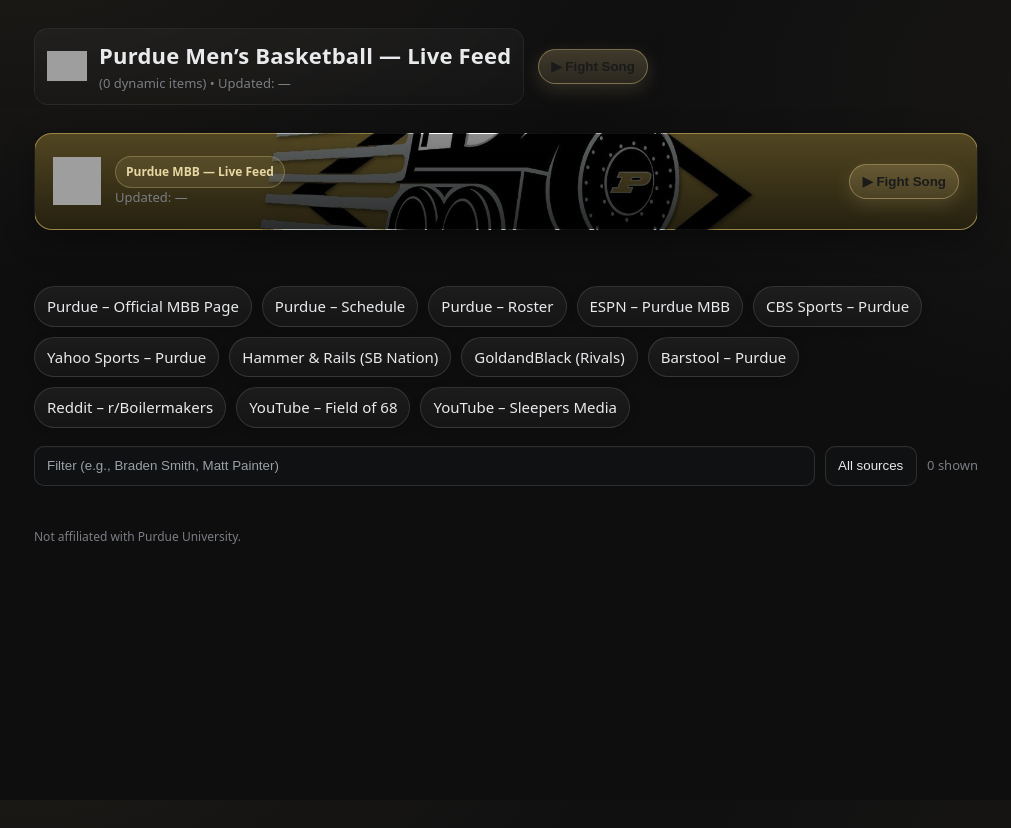
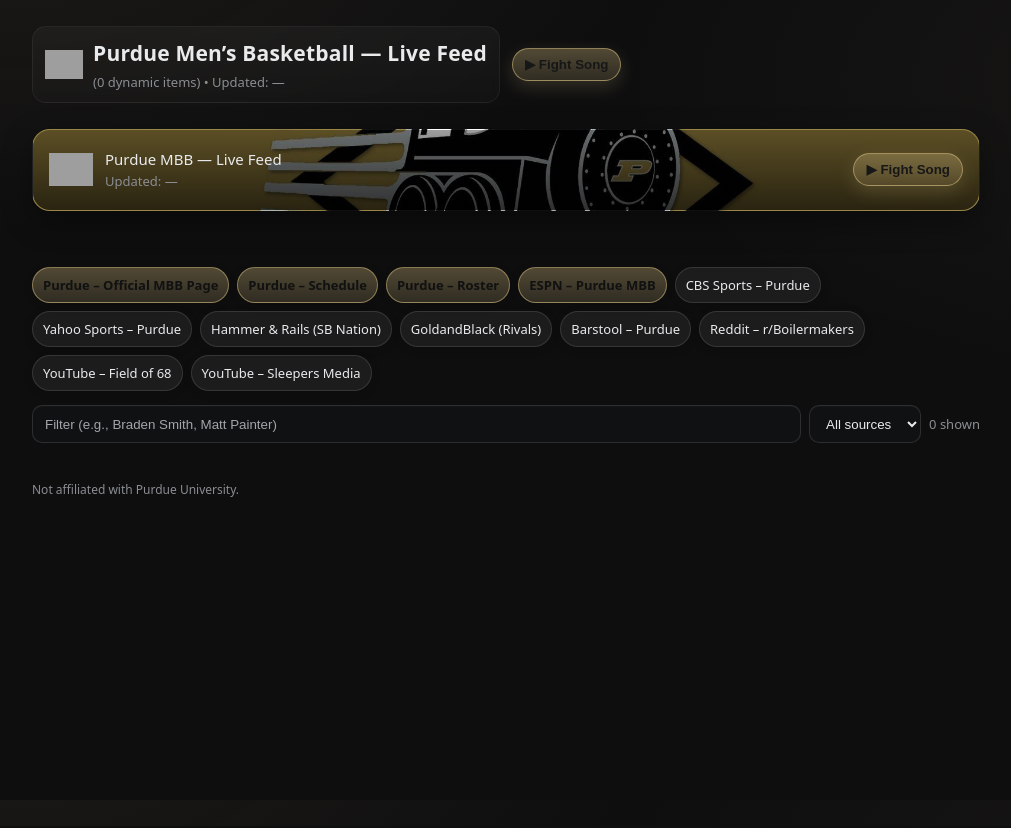
Before and after one commit to jasonab74-ctrl/purdue-mbb-bot, a Flask app: page / in a window 1280 px wide. Shown: the whole page, without its empty margins (134-1145 px from the left). After the commit the page ends 497 px from the top, so only its background shows below. Run offline with Flask 3, Linux system fonts and the light colour scheme; data that the repository does not hold is empty; grey boxes are pictures that could not be loaded.

Commit message:
Update style.css

```diff
--- a/static/style.css
+++ b/static/style.css
@@ -1,205 +1,114 @@
 /* -------------------------------------------------------
-   Purdue MBB Live Feed — Sleek Layout (layout-only)
-   Safe: CSS-only; no JS/Python changes required.
+   Purdue MBB — Sleek Layout v2 (visual-only)
    ------------------------------------------------------ */
+:root{
+  --bg:#0e0e0f; --card:#151516; --muted:#8a8d92; --text:#e9eaec;
+  --gold:#cfb87c; --gold-2:#e6d7a4; --ring:rgba(207,184,124,.5);
+  --shadow:0 10px 30px rgba(0,0,0,.35); --radius:14px;
+}
+*{box-sizing:border-box} html,body{height:100%}
+body{margin:0; font:15px/1.55 system-ui,-apple-system,Segoe UI,Roboto,Arial;
+  color:var(--text);
+  background:
+    radial-gradient(1100px 520px at 10% -10%, rgba(207,184,124,.07), transparent 60%),
+    radial-gradient(1100px 520px at 110% 10%, rgba(207,184,124,.05), transparent 60%),
+    var(--bg);
+}
+.container{max-width:980px; margin:26px auto 56px; padding:0 16px}
 
-:root{
-  --bg: #0e0e0f;
-  --card: #151516;
-  --muted: #7a7d82;
-  --text: #e9eaec;
-  --gold: #cfb87c;     /* Purdue old gold */
-  --gold-2: #e6d7a4;
-  --accent: #2b73ff;   /* subtle interactive */
-  --ring: rgba(207,184,124,0.45);
-  --shadow: 0 10px 30px rgba(0,0,0,0.35);
-  --radius: 14px;
+/* header */
+.site-header{display:flex; align-items:center; gap:12px; margin-bottom:14px}
+.site-header .brand{display:flex; align-items:center; gap:10px;
+  padding:10px 12px; background:linear-gradient(180deg,rgba(255,255,255,.04),rgba(255,255,255,.02));
+  border:1px solid rgba(255,255,255,.06); border-radius:var(--radius); backdrop-filter:blur(4px)
+}
+img.logo{width:38px;height:38px;object-fit:contain;display:block}
+h1{margin:0 0 2px 0;font-size:21px;letter-spacing:.2px}
+.subtle{color:var(--muted);font-size:13px}
+
+/* hero */
+.hero{position:relative;overflow:hidden;border-radius:calc(var(--radius) + 4px);
+  border:1px solid rgba(255,255,255,.06); background:#101113 url("/static/hero.jpg") center/cover no-repeat;
+  box-shadow:var(--shadow); margin-bottom:16px
+}
+.hero::after{content:"";position:absolute;inset:0;background:linear-gradient(180deg,rgba(0,0,0,.38),rgba(0,0,0,.72))}
+.hero-inner{position:relative;z-index:1;padding:18px 16px;display:flex;align-items:center;justify-content:space-between;gap:12px}
+.hero .left{display:flex;align-items:center;gap:12px}
+.hero img.logo{width:44px;height:44px}
+
+/* quick links (tighter + wrap) */
+.quick-links{display:flex;flex-wrap:wrap;gap:8px;row-gap:8px;margin:8px 0 14px}
+.quick-links a{
+  text-decoration:none;color:var(--text);
+  background:rgba(255,255,255,.06);
+  border:1px solid rgba(255,255,255,.12);
+  padding:7px 10px;border-radius:999px;font-size:13px;
+  transition:transform .05s ease,border-color .12s ease,background .12s ease;
+  box-shadow:0 2px 10px rgba(0,0,0,.16); white-space:nowrap
+}
+.quick-links a:hover{transform:translateY(-1px);border-color:var(--ring)}
+/* first row “primary” look: stronger contrast on top buttons */
+.quick-links a:nth-child(-n+4){
+  background:linear-gradient(180deg, rgba(207,184,124,.35), rgba(207,184,124,.18));
+  border-color:rgba(207,184,124,.55); color:#111;
+  font-weight:700;
 }
 
-*{box-sizing: border-box}
-html,body{height:100%}
-body{
-  margin:0;
-  font: 15px/1.5 system-ui, -apple-system, Segoe UI, Roboto, "Helvetica Neue", Arial, "Noto Sans", "Apple Color Emoji","Segoe UI Emoji";
-  color:var(--text);
-  background:
-    radial-gradient(1200px 600px at 10% -10%, rgba(207,184,124,.08), transparent 60%),
-    radial-gradient(1200px 600px at 110% 10%, rgba(207,184,124,.06), transparent 60%),
-    var(--bg);
+/* controls */
+.controls{display:flex;gap:8px;align-items:center;flex-wrap:wrap;margin:6px 0 12px}
+.controls .grow{flex:1 1 260px}
+input[type="search"], .select, select{
+  width:100%;height:38px;padding:0 12px;color:var(--text);background:#101113;
+  border:1px solid rgba(255,255,255,.12);border-radius:10px;outline:none;
+  box-shadow:inset 0 1px 0 rgba(255,255,255,.02)
+}
+input[type="search"]::placeholder{color:#a2a6ab}
+.count-note{color:var(--muted);font-size:13px;margin-left:auto}
+
+/* fight song (higher contrast) */
+.fight-btn{appearance:none;border:0;cursor:pointer;
+  background:linear-gradient(180deg, rgba(207,184,124,.35), rgba(207,184,124,.18));
+  border:1px solid rgba(207,184,124,.6); color:#171717; font-weight:800;
+  padding:8px 12px;border-radius:999px;box-shadow:0 6px 18px rgba(207,184,124,.2)
+}
+.fight-btn:hover{filter:brightness(1.06)}
+.fight-btn:active{transform:translateY(1px)}
+
+/* feed cards (tighter) */
+.feed{display:flex;flex-direction:column;gap:8px}
+.card{
+  background:linear-gradient(180deg,rgba(255,255,255,.04),rgba(255,255,255,.02));
+  border:1px solid rgba(255,255,255,.08);
+  border-radius:12px;padding:12px 12px 10px;box-shadow:var(--shadow)
+}
+.card h3{margin:0 0 6px;font-size:15.5px;line-height:1.35}
+.card h3 a{color:var(--text);text-decoration:none}
+.card h3 a:hover{color:var(--gold)}
+.meta{display:flex;align-items:center;gap:8px;flex-wrap:wrap;margin-bottom:4px}
+.meta .source{font-size:12px;color:var(--gold-2);background:rgba(207,184,124,.12);
+  border:1px solid rgba(207,184,124,.35);padding:2px 8px;border-radius:999px}
+.meta .date{font-size:12px;color:var(--muted)}
+.snippet{color:#cfd2d6;font-size:13.5px;margin:6px 0 2px}
+
+/* notice */
+.notice{display:none;margin:10px 0 0;padding:10px 12px;border-radius:10px;
+  background:rgba(43,115,255,.12);border:1px solid rgba(43,115,255,.35);color:#cfe1ff}
+
+/* footer */
+footer{margin:26px 0 10px;color:var(--muted);font-size:12px}
+
+/* responsive */
+@media (max-width:780px){
+  .container{padding:0 14px}
+  .site-header{flex-direction:column;align-items:flex-start;gap:10px}
+  .hero-inner{padding:14px}
+  h1{font-size:19px}
+  .quick-links a{padding:7px 10px;font-size:13px}
+  .count-note{width:100%;order:3;margin-left:0}
+  .card{padding:11px}
 }
 
-/* ---------- page container ---------- */
-.container{
-  max-width: 980px;
-  margin: 28px auto 56px;
-  padding: 0 18px;
+/* focus */
+a:focus-visible,button:focus-visible,input:focus-visible,select:focus-visible{
+  outline:2px solid var(--ring);outline-offset:2px;border-color:var(--ring)
 }
-
-/* ---------- header / brand ---------- */
-.site-header{
-  display:flex; align-items:center; gap:14px;
-  margin-bottom: 18px;
-}
-.site-header .brand{
-  display:flex; align-items:center; gap:12px;
-  padding:10px 12px; background:linear-gradient(180deg, rgba(255,255,255,0.04), rgba(255,255,255,0.02));
-  border:1px solid rgba(255,255,255,0.06);
-  border-radius: var(--radius);
-  backdrop-filter: blur(4px);
-}
-.site-header img.logo{
-  width:40px; height:40px; object-fit:contain; display:block;
-}
-h1{
-  font-size: 22px; margin:0 0 2px 0; letter-spacing: .2px;
-}
-.subtle{
-  color:var(--muted); font-size:13px;
-}
-.badge{
-  display:inline-flex; align-items:center; gap:8px;
-  padding:6px 10px; border-radius: 999px;
-  background: rgba(207,184,124,0.12);
-  border:1px solid rgba(207,184,124,0.35);
-  color: var(--gold-2);
-  font-weight: 600; font-size: 12px;
-}
-
-/* ---------- hero (optional image) ---------- */
-.hero{
-  position:relative; overflow:hidden;
-  border-radius: calc(var(--radius) + 4px);
-  border:1px solid rgba(255,255,255,0.06);
-  background: url("/static/hero.jpg") center/cover no-repeat, #0f0f10;
-  box-shadow: var(--shadow);
-  margin-bottom: 18px;
-}
-.hero::after{
-  content:"";
-  position:absolute; inset:0;
-  background: linear-gradient(180deg, rgba(0,0,0,.45), rgba(0,0,0,.75));
-}
-.hero-inner{
-  position:relative; z-index:1;
-  padding: 22px 18px;
-  display:flex; align-items:center; justify-content:space-between; gap:14px;
-}
-.hero .left{
-  display:flex; align-items:center; gap:14px;
-}
-.hero img.logo{ width:48px; height:48px; }
-
-/* ---------- quick links (pills) ---------- */
-.quick-links{
-  display:flex; flex-wrap:wrap; gap:10px;
-  margin: 8px 0 18px;
-}
-.quick-links a{
-  text-decoration:none; color:var(--text);
-  background: linear-gradient(180deg, rgba(255,255,255,0.06), rgba(255,255,255,0.03));
-  border:1px solid rgba(255,255,255,0.12);
-  padding: 8px 12px;
-  border-radius: 999px;
-  transition: transform .06s ease, box-shadow .12s ease, border-color .12s ease;
-  box-shadow: 0 2px 10px rgba(0,0,0,0.18);
-  white-space: nowrap;
-}
-.quick-links a:hover{ transform: translateY(-1px); border-color: var(--ring); }
-.quick-links a:active{ transform: translateY(0); }
-
-/* ---------- controls row ---------- */
-.controls{
-  display:flex; gap:10px; align-items:center; flex-wrap:wrap;
-  margin: 6px 0 14px;
-}
-.controls .grow{ flex:1 1 260px; }
-input[type="search"], .select, select{
-  width:100%; height:40px; padding: 0 12px;
-  color:var(--text); background: #101113;
-  border:1px solid rgba(255,255,255,0.12);
-  border-radius: 10px; outline: none;
-  box-shadow: inset 0 1px 0 rgba(255,255,255,0.02);
-}
-input[type="search"]::placeholder{ color:#9aa0a6 }
-select{ appearance:none; background-image: linear-gradient(45deg,transparent 50%, var(--gold) 50%), linear-gradient(135deg,var(--gold) 50%, transparent 50%); background-position: calc(100% - 18px) 56%, calc(100% - 12px) 56%; background-size: 6px 6px, 6px 6px; background-repeat:no-repeat; }
-
-.count-note{ color:var(--muted); font-size:13px; margin-left:auto }
-
-/* ---------- fight song button ---------- */
-.fight-btn{
-  appearance:none; border:0; cursor:pointer;
-  background: linear-gradient(180deg, rgba(207,184,124,.25), rgba(207,184,124,.15));
-  border:1px solid rgba(207,184,124,0.45);
-  color:#1a1a1a; font-weight:700;
-  padding:9px 12px; border-radius: 999px;
-  box-shadow: 0 6px 18px rgba(207,184,124,.18);
-}
-.fight-btn:hover{ filter: brightness(1.05) }
-.fight-btn:active{ transform: translateY(1px) }
-
-/* ---------- cards / feed list ---------- */
-.feed{
-  display:flex; flex-direction:column; gap: 10px;
-}
-.card{
-  background: linear-gradient(180deg, rgba(255,255,255,0.04), rgba(255,255,255,0.02));
-  border:1px solid rgba(255,255,255,0.08);
-  border-radius: var(--radius);
-  padding: 14px 14px 12px;
-  box-shadow: var(--shadow);
-}
-.card h3{
-  margin:0 0 6px; font-size:16px; font-weight:700; line-height:1.35;
-}
-.card h3 a{ color:var(--text); text-decoration:none; }
-.card h3 a:hover{ color: var(--gold); }
-
-.meta{
-  display:flex; align-items:center; gap:8px; flex-wrap:wrap;
-  margin-bottom: 6px;
-}
-.meta .source{
-  font-size:12px; color: var(--gold-2);
-  background: rgba(207,184,124,0.12);
-  border: 1px solid rgba(207,184,124,0.35);
-  padding: 2px 8px; border-radius: 999px;
-}
-.meta .date{ font-size:12px; color: var(--muted) }
-
-.snippet{
-  color:#bec2c8; font-size:14px; margin: 6px 0 2px;
-}
-
-/* “new items available” banner if you use it */
-.notice{
-  display:none; /* your JS toggles to block */
-  margin: 10px 0 0; padding: 10px 12px;
-  border-radius: 10px;
-  background: rgba(43,115,255,0.12);
-  border:1px solid rgba(43,115,255,0.35);
-  color:#cfe1ff;
-}
-
-/* ---------- footer ---------- */
-footer{
-  margin: 28px 0 10px; color:var(--muted); font-size:12px;
-}
-
-/* ---------- responsive ---------- */
-@media (max-width: 780px){
-  .container{ padding: 0 14px; }
-  .site-header{ flex-direction:column; align-items:flex-start; gap:10px; }
-  .hero .left{ gap:10px; }
-  .hero-inner{ padding: 16px 14px; }
-  h1{ font-size: 20px }
-  .quick-links a{ padding:8px 11px; font-size: 13px }
-  .controls{ gap:8px }
-  .count-note{ width:100%; order: 3; margin-left:0 }
-  .card{ padding: 12px }
-}
-
-/* Subtle focus ring for keyboard nav */
-a:focus-visible, button:focus-visible, input:focus-visible, select:focus-visible{
-  outline: 2px solid var(--ring); outline-offset: 2px;
-  border-color: var(--ring);
-}
```
